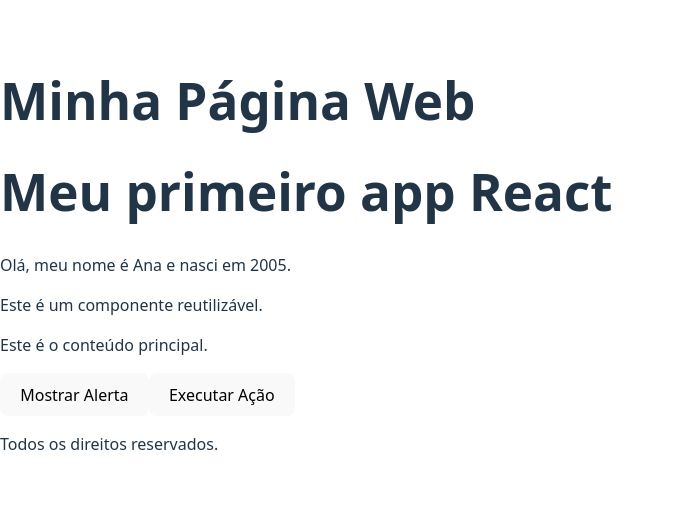
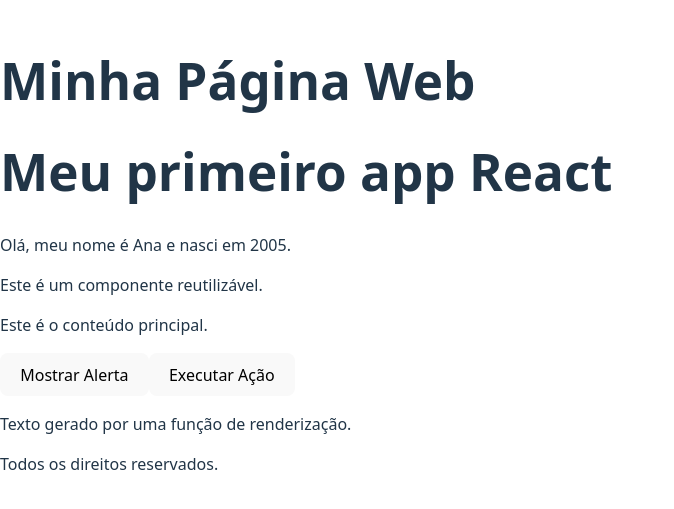
Before and after one commit to lucasfernandopinto/TADS2025-React, a React (Vite) app in the folder 2BATV01/meu-primeiro-app-react/: page / in a window 1280 px wide. Shown: the part 145-654 px from the top of the page, without its empty margins (0-674 px from the left). Built offline with nearby package versions, Linux system fonts and the light colour scheme.

Commit message:
Exercicio 07

```diff
--- a/2BATV01/meu-primeiro-app-react/src/App.tsx
+++ b/2BATV01/meu-primeiro-app-react/src/App.tsx
@@ -2,8 +2,11 @@
 import React from 'react';
 // importa o componente 'Mensagem' do arquivo 'Mensagem.tsx'
 import Mensagem from './components/Mensagem';
+// importa o componente 'Cabecalho' do arquivo 'Cabecalho.tsx'
 import Cabecalho from './components/Cabecalho';
+// importa o componente 'Conteudo' do arquivo 'Conteudo.tsx'
 import Conteudo from './components/Conteudo';
+// importa o componente 'Rodape' do arquivo 'Rodape.tsx'
 import Rodape from './components/Rodape';
 
 // cria um componente chamado 'App'.
@@ -19,6 +22,11 @@ function App() {
     console.log("Função chamada com sucesso.");
   };
 
+  // define uma função de renderização que retorna JSX.
+  const renderizarMensagem = () => {
+    return <p>Texto gerado por uma função de renderização.</p>;
+  };
+
   // contém o que será renderizado na tela.
   return (
     <>
@@ -26,31 +34,41 @@ function App() {
         // renderiza o componente 'Cabecalho'
         <Cabecalho />
       }
+
       {
         // exibe o texto "Meu primeiro app React" na página.
         <h1>Meu primeiro app React</h1>
       }
+
       {
         // define um paragrafo <p> que escreve "Olá, meu nome é Ana e nasci em 2005"
         <p>Olá, meu nome é {nome} e nasci em {anoNascimento}.</p>
       }
+
       {
         // renderiza o componente 'Mensagem'
         <Mensagem />
       }
+
       {
         // renderiza o componente 'Conteudo'
         <Conteudo />
       }
+
       {
         // cria um botão com o texto "Mostrar Alerta".
         <button onClick={() => alert("Você clicou no botão!")}>Mostrar Alerta</button>
       }
+
       {
         // cria um segundo botão com o texto "Executar Ação" que chama a função 'executarAcao'.
         <button onClick={executarAcao}>Executar Ação</button>
       }
 
+      {
+        // chama a função renderizarMensagem e renderiza o JSX que ela retorna.
+      }
+      {renderizarMensagem()}
 
       {
         // renderiza o componente 'Rodape'
```
